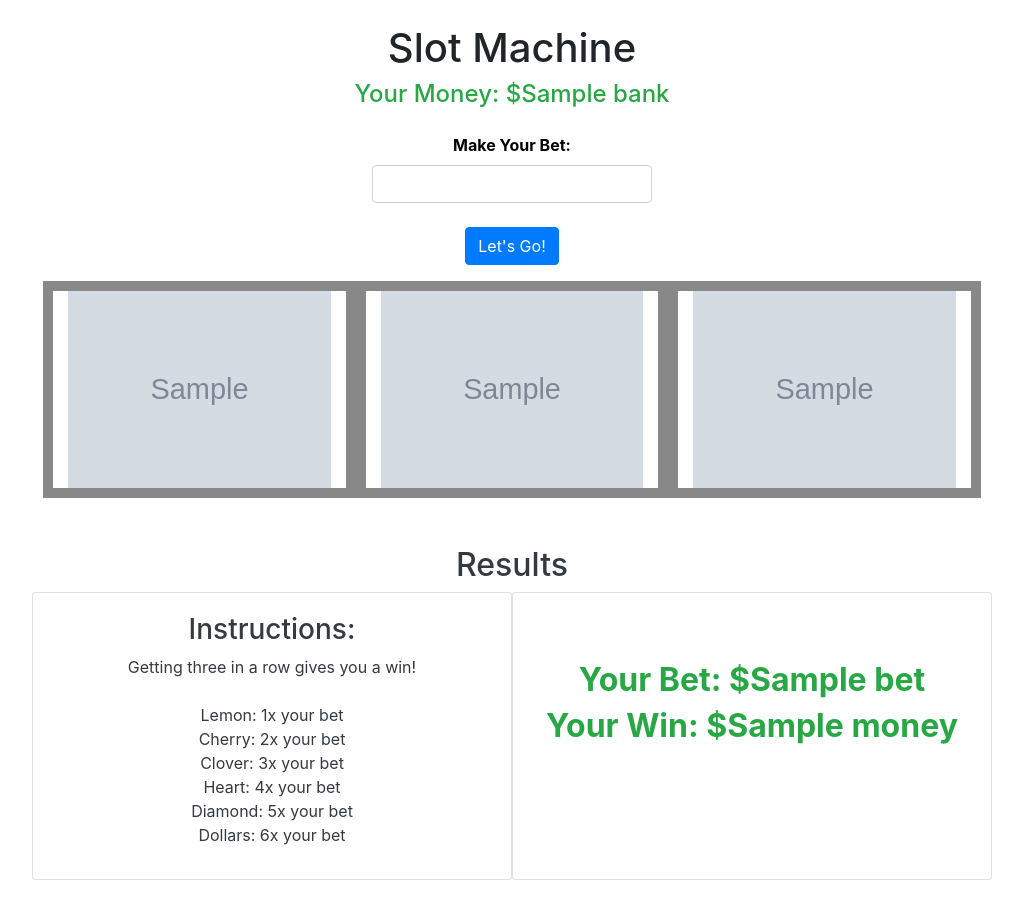
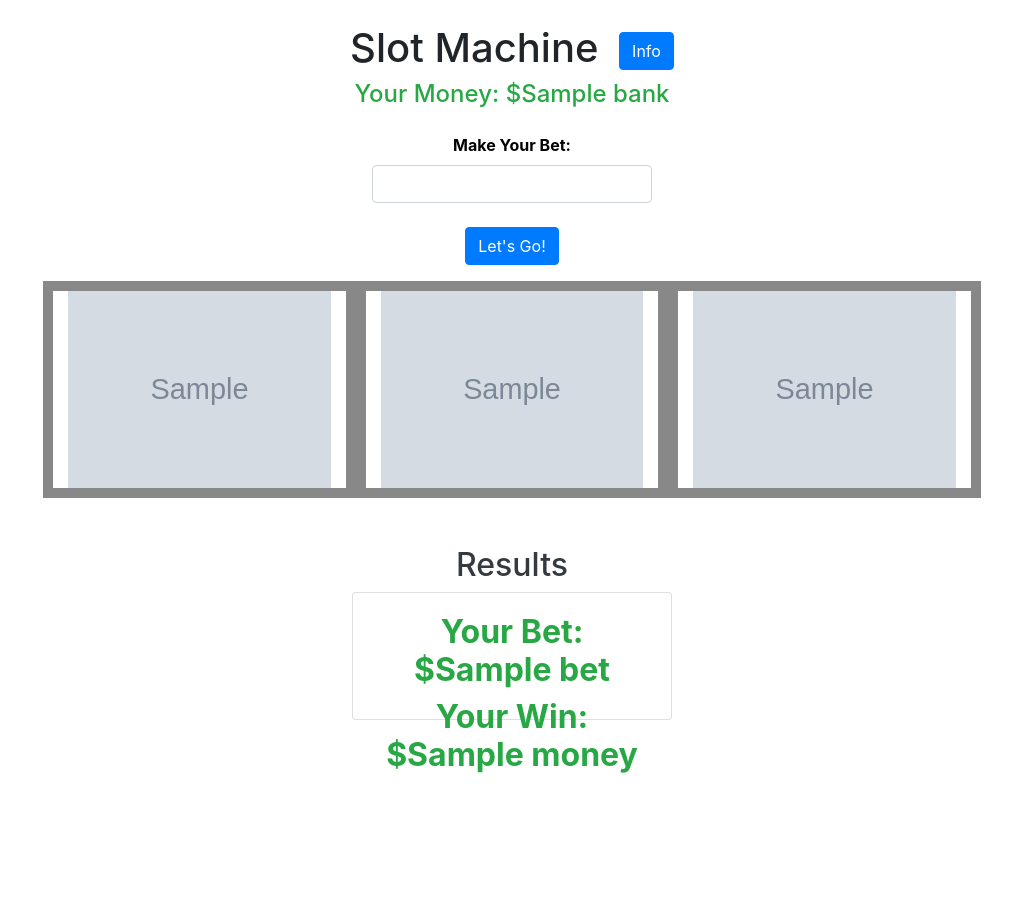
Before and after one commit to jlin00/savetheturtles-env, a Flask app: template templates/slotmachine.html in a window 1280 px wide. Shown: the part 66-970 px from the top of the page, without its empty margins (128-1151 px from the left). After the commit the page ends 839 px from the top, so only its background shows below. Run offline with Flask 2, Linux system fonts and the light colour scheme; the template is opened without the code that fills it: most values are stand-ins (such as "Sample title", 1, 10 or a date in 2020); grey boxes marked "Sample" are stand-in pictures; some libraries are stand-ins or nearby versions.

Commit message:
added popup for slot machine instructions

```diff
--- a/templates/slotmachine.html
+++ b/templates/slotmachine.html
@@ -6,7 +6,32 @@ Slot Machine
 
 {% block body %}
 
-<h1> Slot Machine </h1>
+<h1> Slot Machine <!-- courtesy of https://getbootstrap.com/docs/4.0/components/modal/ -->
+  <button type="button" class="btn btn-primary" data-toggle="modal" data-target="#exampleModal" style = "margin-left: 10px;">
+    Info
+  </button>
+  <div class="modal fade" id="exampleModal" tabindex="-1" role="dialog" aria-labelledby="exampleModalLabel" aria-hidden="true">
+    <div class="modal-dialog" role="document">
+      <div class="modal-content">
+        <div class="modal-header">
+          <h5 class="modal-title" id="exampleModalLabel">Instructions for Slot Machine</h5>
+          <button type="button" class="close" data-dismiss="modal" aria-label="Close">
+            <span aria-hidden="true">&times;</span>
+          </button>
+        </div>
+        <div class="modal-body">
+          Getting three in a row gives you a win!<br><br>
+          Lemon: 1x your bet<br>
+          Cherry: 2x your bet<br>
+          Clover: 3x your bet<br>
+          Heart: 4x your bet<br>
+          Diamond: 5x your bet<br>
+          Dollars: 6x your bet<br>
+        </div>
+      </div>
+    </div>
+  </div>
+</h1>
 <h4 class="text-success">Your Money: ${{ bank }}</h4>
 <div class="w-25 p-3">
   <form action = "/slotmachine" method = "GET">
@@ -37,23 +62,8 @@ Slot Machine
 <br><br>
 <h2 class="text-dark">Results</h2>
 <div class = "row justify-content-center">
-  <div class="card" style = "width: 30rem; height: 18rem;">
-    <div class="card-body" style = "font-color: black;">
-      <div class="text-dark">
-        <h3> Instructions: </h3>
-        Getting three in a row gives you a win!<br><br>
-        Lemon: 1x your bet<br>
-        Cherry: 2x your bet<br>
-        Clover: 3x your bet<br>
-        Heart: 4x your bet<br>
-        Diamond: 5x your bet<br>
-        Dollars: 6x your bet<br>
-      </div>
-    </div>
-  </div>
-  <div class = "card" style = "width: 30rem; height: 18rem;">
+  <div class = "card" style = "width: 20rem; height: 8rem;">
     <div class = "card-body">
-      <br><br>
       <h2> <div class = "font-weight-bold text-success"> Your Bet: ${{ bet }} </div> </h2>
       <h2> <div class = "font-weight-bold text-success"> Your Win: ${{ money }} </div> </h2>
       <br>
```
Also changed, not shown: casino.db.
